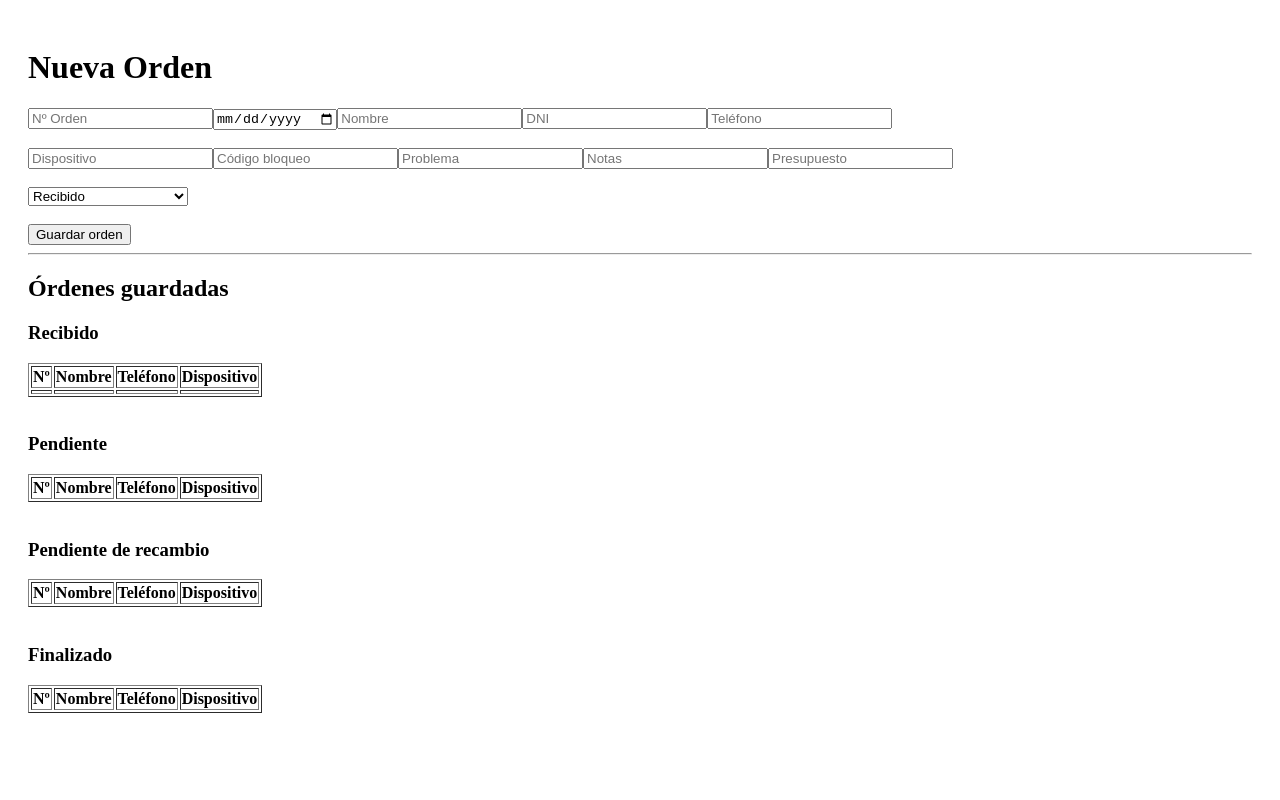
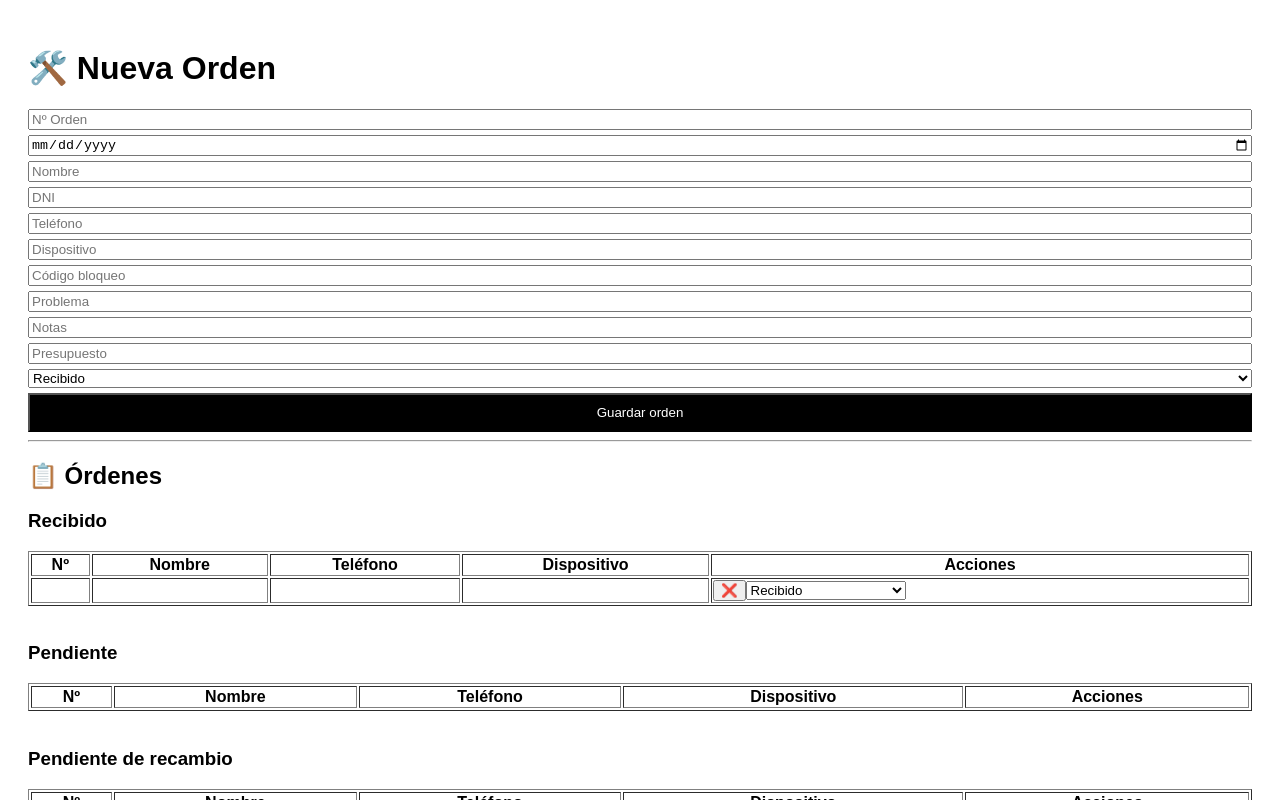
Before and after one commit to inkmobilecruzverde-hue/ink-mobile-app, a Next.js app: page / in a window 1280 px wide. Both pictures are taken after a click on the button "Guardar orden". Shown: the top 800 px of the page. Built offline with nearby package versions, Linux system fonts and the light colour scheme.

Commit message:
Update page.jsx

```diff
--- a/app/page.jsx
+++ b/app/page.jsx
@@ -23,14 +23,18 @@ export default function Home() {
     if (datos) setOrdenes(JSON.parse(datos));
   }, []);
 
+  const guardar = (nuevas) => {
+    setOrdenes(nuevas);
+    localStorage.setItem("ordenes", JSON.stringify(nuevas));
+  };
+
   const handleChange = (e) => {
     setForm({ ...form, [e.target.name]: e.target.value });
   };
 
   const handleSubmit = () => {
     const nuevas = [...ordenes, form];
-    setOrdenes(nuevas);
-    localStorage.setItem("ordenes", JSON.stringify(nuevas));
+    guardar(nuevas);
 
     setForm({
       numero: "",
@@ -47,25 +51,33 @@ export default function Home() {
     });
   };
 
+  const eliminar = (index) => {
+    const nuevas = ordenes.filter((_, i) => i !== index);
+    guardar(nuevas);
+  };
+
+  const cambiarEstado = (index, nuevoEstado) => {
+    const nuevas = [...ordenes];
+    nuevas[index].estado = nuevoEstado;
+    guardar(nuevas);
+  };
+
   return (
-    <div style={{ padding: 20 }}>
-      <h1>Nueva Orden</h1>
+    <div style={{ padding: 20, fontFamily: "Arial" }}>
+      <h1>🛠️ Nueva Orden</h1>
 
+      <div style={{ display: "grid", gap: 5 }}>
         <input name="numero" placeholder="Nº Orden" value={form.numero} onChange={handleChange} />
         <input type="date" name="fecha" value={form.fecha} onChange={handleChange} />
         <input name="nombre" placeholder="Nombre" value={form.nombre} onChange={handleChange} />
         <input name="dni" placeholder="DNI" value={form.dni} onChange={handleChange} />
         <input name="telefono" placeholder="Teléfono" value={form.telefono} onChange={handleChange} />
 
-      <br /><br />
-
         <input name="dispositivo" placeholder="Dispositivo" value={form.dispositivo} onChange={handleChange} />
         <input name="codigo" placeholder="Código bloqueo" value={form.codigo} onChange={handleChange} />
         <input name="problema" placeholder="Problema" value={form.problema} onChange={handleChange} />
         <input name="notas" placeholder="Notas" value={form.notas} onChange={handleChange} />
         <input name="presupuesto" placeholder="Presupuesto" value={form.presupuesto} onChange={handleChange} />
-
-      <br /><br />
 
         <select name="estado" value={form.estado} onChange={handleChange}>
           <option>Recibido</option>
@@ -74,36 +86,52 @@ export default function Home() {
           <option>Finalizado</option>
         </select>
 
-      <br /><br />
-
-      <button onClick={handleSubmit}>Guardar orden</button>
+        <button onClick={handleSubmit} style={{ padding: 10, background: "black", color: "white" }}>
+          Guardar orden
+        </button>
+      </div>
 
       <hr />
 
-      <h2>Órdenes guardadas</h2>
+      <h2>📋 Órdenes</h2>
 
       {["Recibido", "Pendiente", "Pendiente de recambio", "Finalizado"].map((estado) => (
         <div key={estado}>
           <h3>{estado}</h3>
 
-          <table border="1">
+          <table border="1" width="100%">
             <thead>
               <tr>
                 <th>Nº</th>
                 <th>Nombre</th>
                 <th>Teléfono</th>
                 <th>Dispositivo</th>
+                <th>Acciones</th>
               </tr>
             </thead>
             <tbody>
               {ordenes
+                .map((o, i) => ({ ...o, index: i }))
                 .filter((o) => o.estado === estado)
-                .map((o, i) => (
-                  <tr key={i}>
+                .map((o) => (
+                  <tr key={o.index}>
                     <td>{o.numero}</td>
                     <td>{o.nombre}</td>
                     <td>{o.telefono}</td>
                     <td>{o.dispositivo}</td>
+                    <td>
+                      <button onClick={() => eliminar(o.index)}>❌</button>
+
+                      <select
+                        value={o.estado}
+                        onChange={(e) => cambiarEstado(o.index, e.target.value)}
+                      >
+                        <option>Recibido</option>
+                        <option>Pendiente</option>
+                        <option>Pendiente de recambio</option>
+                        <option>Finalizado</option>
+                      </select>
+                    </td>
                   </tr>
                 ))}
             </tbody>
```
Lines whose indentation alone changed are shown as unchanged.
